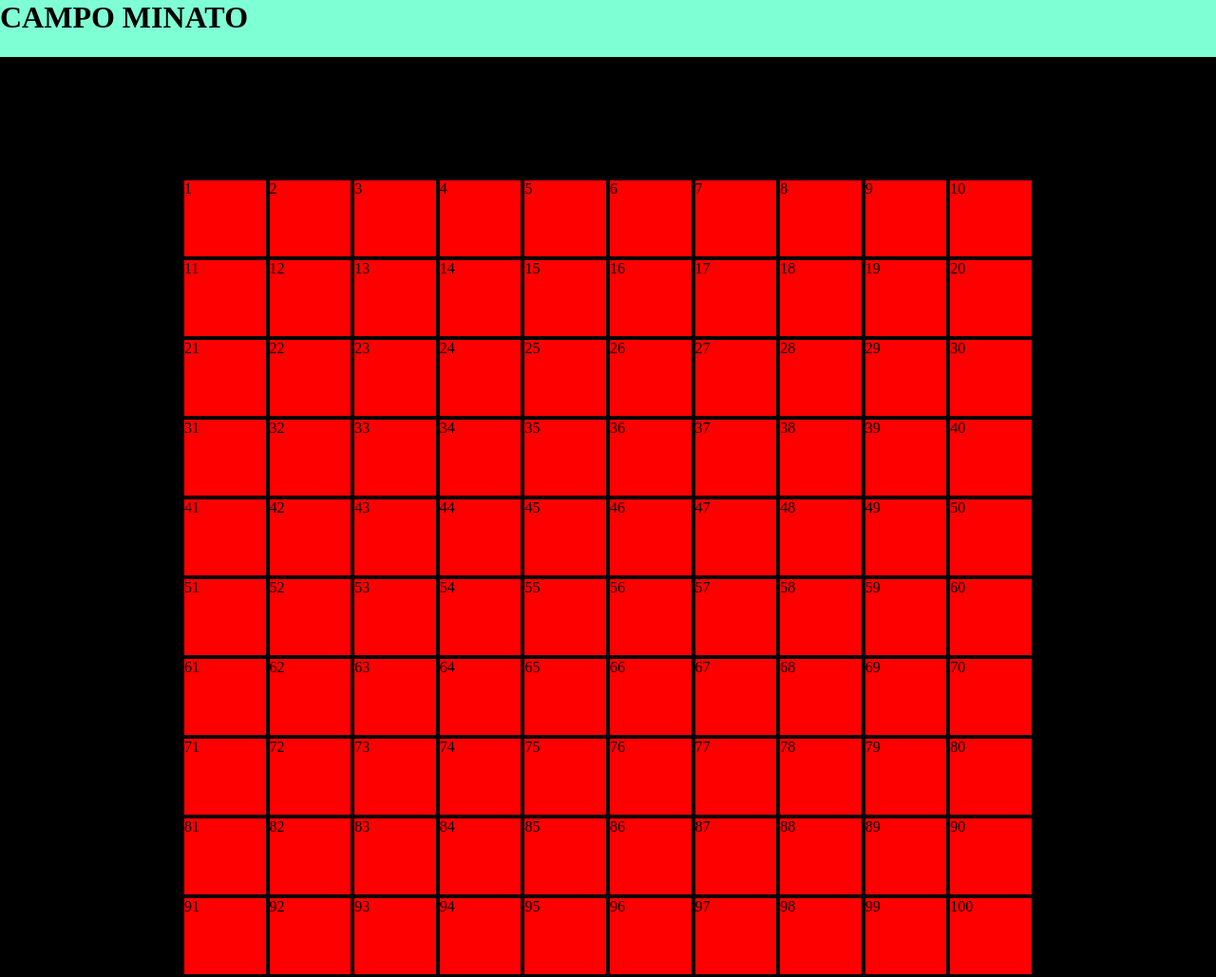
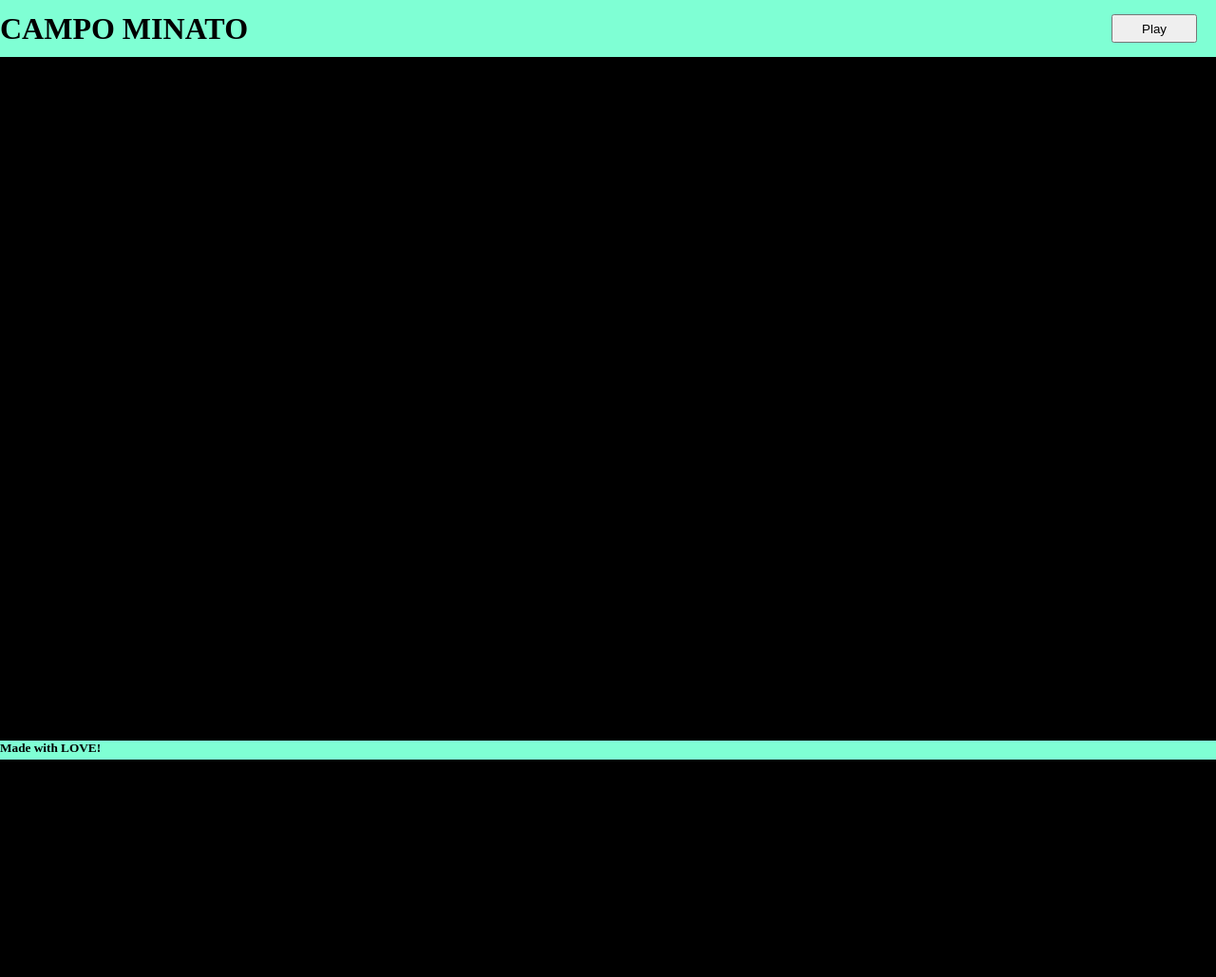
Before and after one commit to Emanuela91/js-campominato-grid, a plain HTML site: page index.html in a window 1280 px wide. Shown: the top 1029 px of the page at 95% size. After the commit the page ends 800 px from the top, so only its background shows below. Drawn offline with Linux system fonts and the light colour scheme.

Commit message:
aggiunto bottone play, con display none e active: block

```diff
--- a/css/style.css
+++ b/css/style.css
@@ -8,22 +8,37 @@ body{
     width: 100%;
     height: 100vh;
     background-color: black;
+    display: flex;
+    flex-direction: column;
+    justify-content: space-between;
 }
 
 header{
+    display: flex;
+    justify-content: space-between;
+    align-items: center;
     height: 60px;
     background-color: aquamarine;
 }
 
-h1{
-    height: 100%;
+
+button{
+    width: 90px;
+    margin: 0 20px;
+    height: 30px;
 }
 
 
+
 .container{
+    display: none;
+}
+
+.active{
+    display: block;
     width: 70%;
     height: 100%;
-    margin: 10% auto;
+    margin: 5% auto;
     display: flex;
     flex-wrap: wrap;
     background-color: rgb(0, 0, 0);
@@ -38,7 +53,7 @@ h1{
 
 
 footer{
-    height: 20px;
+    Height: 20px;
     background-color: aquamarine;
 }
 
--- a/index.html
+++ b/index.html
@@ -10,6 +10,7 @@
 <body>
     <header>
         <h1>CAMPO MINATO</h1>
+        <button id="play">Play</button>
     </header>
    <div class="container"></div>
 
--- a/js/main.js
+++ b/js/main.js
@@ -3,8 +3,15 @@
 // Ci saranno quindi 10 caselle per ognuna delle 10 righe.
 // Quando l’utente clicca su ogni cella, la cella cliccata si colora di azzurro ed emetto un messaggio in console con il numero della cella cliccata.
 
+let button = document.getElementById("play");
+const contenitore = document.querySelector(".container");
 
-const contenitore = document.querySelector(".container");
+button.addEventListener("click",
+    function(){
+        contenitore.classList.add("active");
+    }
+)
+
 for (let i = 1; i <= 100; i++){
     const element = document.createElement('div');
     element.classList.add("box");
```
